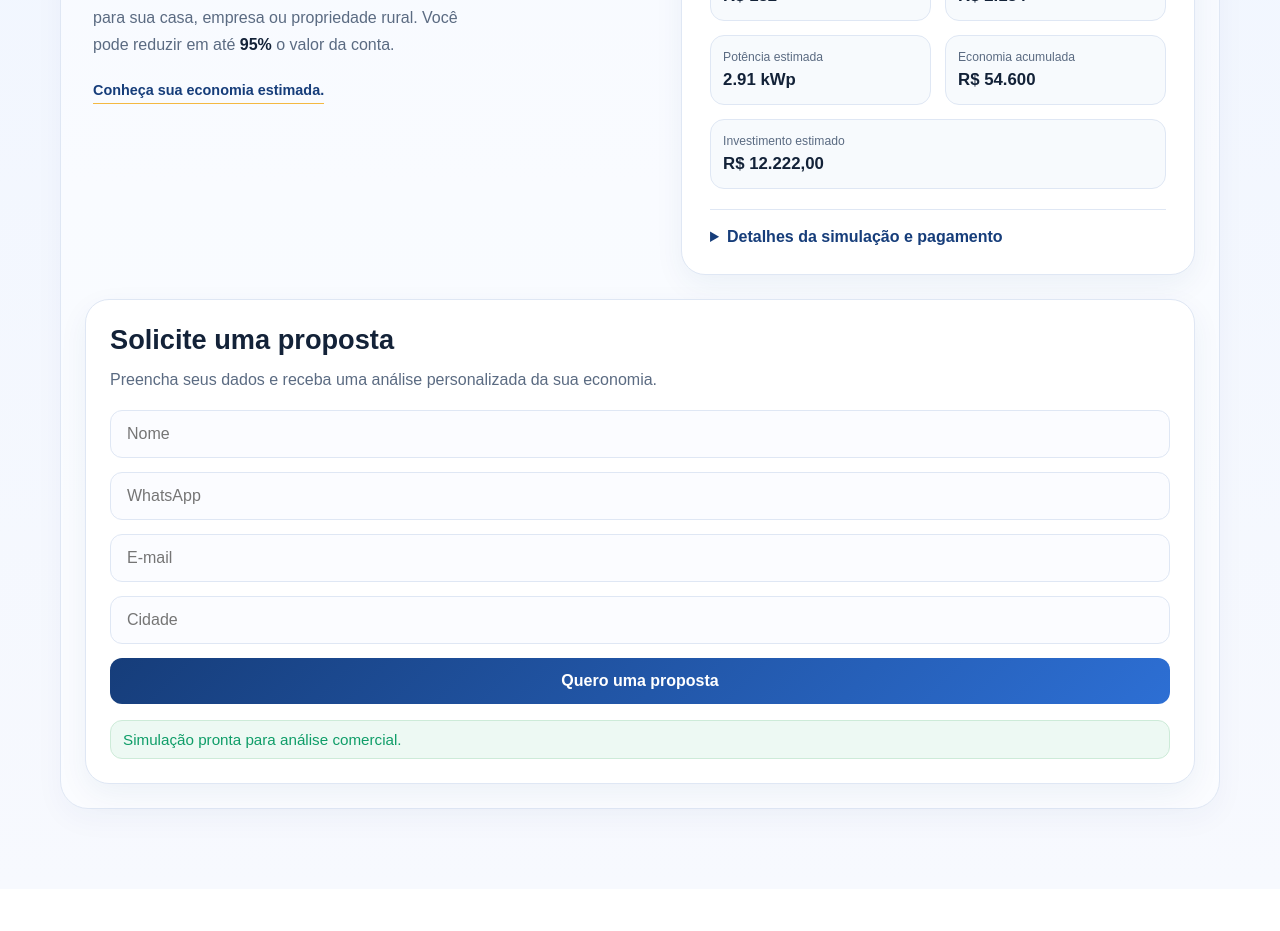
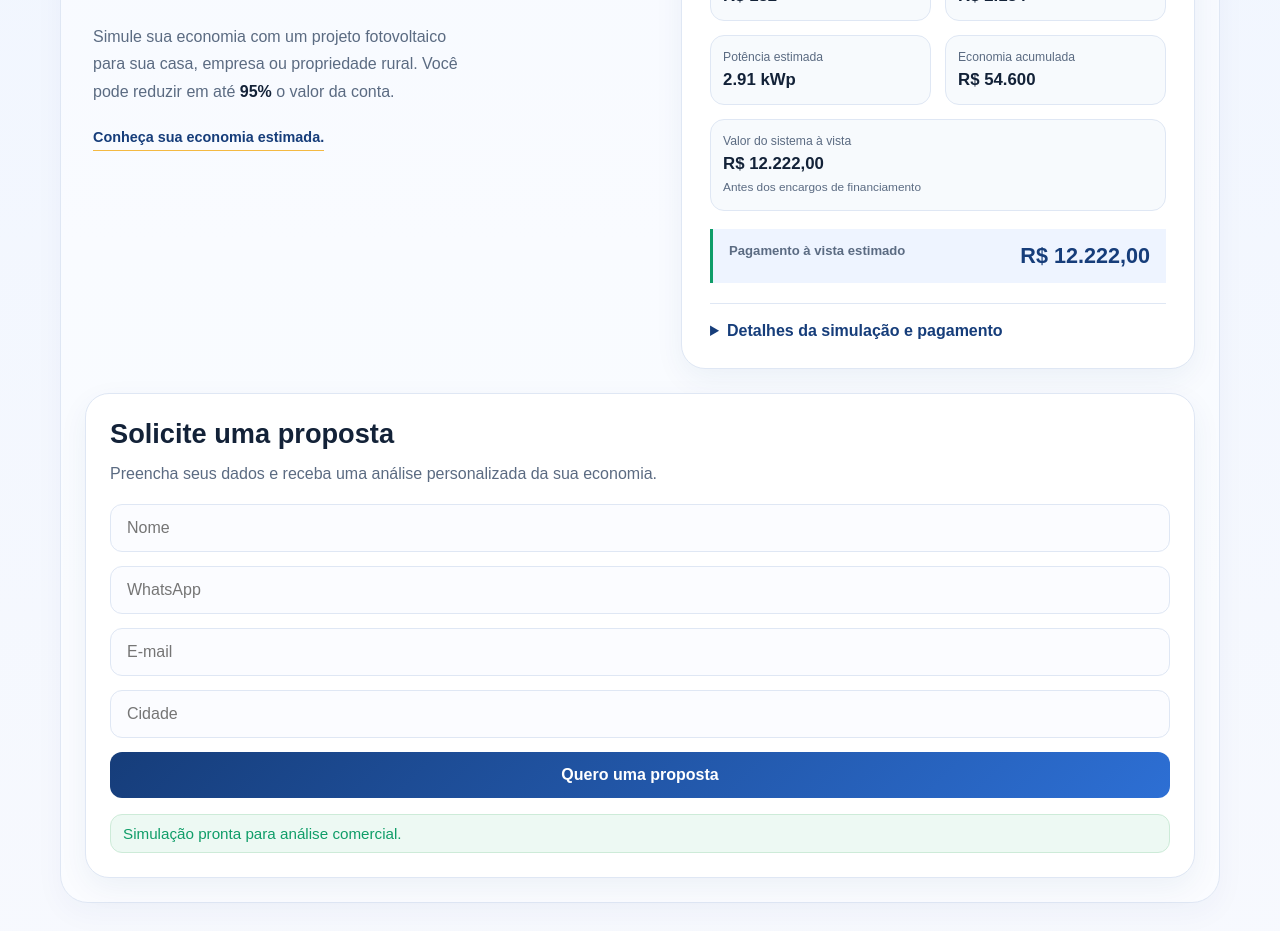
Before and after one commit to jacozinho/jb-ecosolar, a Next.js app in the folder frontend/: page / in a window 1280 px wide. Shown: the part 860-1791 px from the top of the page. Before the commit the page ends 1749 px from the top, so only its background shows below. Built offline with nearby package versions, Linux system fonts and the light colour scheme; no server answers.

Commit message:
ui: destacar pagamento sem confundir investimento

```diff
--- a/frontend/src/app/globals.css
+++ b/frontend/src/app/globals.css
@@ -291,6 +291,14 @@ button {
   font-size: 1.05rem;
 }
 
+.result-grid small {
+  display: block;
+  margin-top: 5px;
+  color: var(--muted);
+  font-size: 0.74rem;
+  line-height: 1.4;
+}
+
 .result-grid div:last-child {
   grid-column: 1 / -1;
 }
@@ -321,6 +329,44 @@ button {
   gap: 8px;
   border: 0;
   margin-top: 14px;
+}
+
+.payment-summary {
+  display: grid;
+  grid-template-columns: minmax(0, 1fr) auto;
+  align-items: center;
+  gap: 5px 16px;
+  margin-top: 18px;
+  padding: 14px 16px;
+  border-left: 3px solid var(--success);
+  background: var(--panel-alt);
+}
+
+.payment-summary-label {
+  color: var(--muted);
+  font-size: 0.82rem;
+  font-weight: 700;
+}
+
+.payment-summary > strong {
+  grid-column: 2;
+  grid-row: 1 / span 2;
+  color: var(--primary);
+  font-size: 1.35rem;
+  text-align: right;
+}
+
+.payment-summary-detail {
+  color: var(--text);
+  font-size: 0.78rem;
+  line-height: 1.45;
+}
+
+.payment-summary-pending {
+  grid-column: 1 / -1;
+  color: var(--muted);
+  font-size: 0.86rem;
+  line-height: 1.45;
 }
 
 .financing-selection {
@@ -874,4 +920,14 @@ button {
   .payment-options {
     grid-template-columns: repeat(2, minmax(0, 1fr));
   }
+
+  .payment-summary {
+    grid-template-columns: minmax(0, 1fr);
+  }
+
+  .payment-summary > strong {
+    grid-column: 1;
+    grid-row: auto;
+    text-align: left;
+  }
 }
--- a/frontend/src/app/page.tsx
+++ b/frontend/src/app/page.tsx
@@ -82,6 +82,10 @@ export default function Home() {
       setNotificacao("Não foi possível registrar o lead. Tente novamente.");
     }
   };
+
+  const resultadoPagamentoAtual = resultadoExibido &&
+    resultadoExibido.prazo_pagamento === prazoPagamento &&
+    (prazoPagamento === 0 || resultadoExibido.financiamento_id === financiamentoId);
 
   return (
     <main className="page-shell">
@@ -235,28 +239,32 @@ export default function Home() {
                     <strong>R$ {resultadoExibido.economia_projetada.toLocaleString("pt-BR")}</strong>
                   </div>
                   <div>
-                    <span>Investimento estimado</span>
+                    <span>Valor do sistema à vista</span>
                     <strong>R$ {resultadoExibido.investimento_estimado.toLocaleString("pt-BR", { minimumFractionDigits: 2 })}</strong>
+                    <small>Antes dos encargos de financiamento</small>
                   </div>
                 </div>
+                <section className="payment-summary" aria-live="polite" aria-label="Pagamento selecionado">
+                  {resultadoPagamentoAtual ? (
+                    <>
+                      <span className="payment-summary-label">
+                        {prazoPagamento === 0 ? "Pagamento à vista estimado" : `Parcela mensal estimada · ${prazoPagamento}x`}
+                      </span>
+                      <strong>R$ {resultadoExibido.valor_pagamento_estimado.toLocaleString("pt-BR", { minimumFractionDigits: 2 })}</strong>
+                      {prazoPagamento > 0 && (
+                        <span className="payment-summary-detail">
+                          Total em {prazoPagamento} parcelas: R$ {resultadoExibido.valor_total_pagamento_estimado.toLocaleString("pt-BR", { minimumFractionDigits: 2 })} · {resultadoExibido.financiamento_instituicao}, {resultadoExibido.taxa_juros_mensal.toLocaleString("pt-BR", { minimumFractionDigits: 2, maximumFractionDigits: 4 })}% a.m.
+                        </span>
+                      )}
+                    </>
+                  ) : (
+                    <p className="payment-summary-pending" role="status">
+                      Seleção alterada. Clique em “Simular minha economia” para atualizar o valor do pagamento.
+                    </p>
+                  )}
+                </section>
                 <details className="payment-estimate" id="detalhes-simulacao-pagamento">
                   <summary>Detalhes da simulação e pagamento</summary>
-                  {resultadoExibido.prazo_pagamento === prazoPagamento && (prazoPagamento === 0 || resultadoExibido.financiamento_id === financiamentoId) ? (
-                    <p className="payment-selected">
-                      {prazoPagamento === 0
-                        ? `Valor estimado à vista: R$ ${resultadoExibido.valor_pagamento_estimado.toLocaleString("pt-BR", { minimumFractionDigits: 2 })}`
-                        : `Parcela estimada em ${prazoPagamento}x com ${resultadoExibido.financiamento_instituicao}: R$ ${resultadoExibido.valor_pagamento_estimado.toLocaleString("pt-BR", { minimumFractionDigits: 2 })}`}
-                    </p>
-                  ) : (
-                    <p className="payment-selected" role="status">
-                      Opção alterada. Clique em Simular minha economia para recalcular o pagamento.
-                    </p>
-                  )}
-                  {prazoPagamento > 0 && resultadoExibido.prazo_pagamento === prazoPagamento && resultadoExibido.financiamento_id === financiamentoId && (
-                    <p className="payment-total">
-                      Taxa usada: {resultadoExibido.taxa_juros_mensal.toLocaleString("pt-BR", { minimumFractionDigits: 2, maximumFractionDigits: 4 })}% a.m. · Total estimado: R$ {resultadoExibido.valor_total_pagamento_estimado.toLocaleString("pt-BR", { minimumFractionDigits: 2 })}
-                    </p>
-                  )}
                   <p className="payment-disclaimer">
                     A taxa mensal é cadastrada manualmente pelo administrador com base nas informações da instituição financeira e serve apenas como referência para esta simulação. O cálculo considera o valor financiado, a taxa informada e o prazo; não é uma proposta de crédito nem representa o CET. Não inclui IOF, tarifas, seguros ou entrada. Confirme a taxa vigente, o CET e as condições finais diretamente com a instituição antes de contratar.
                   </p>
```
